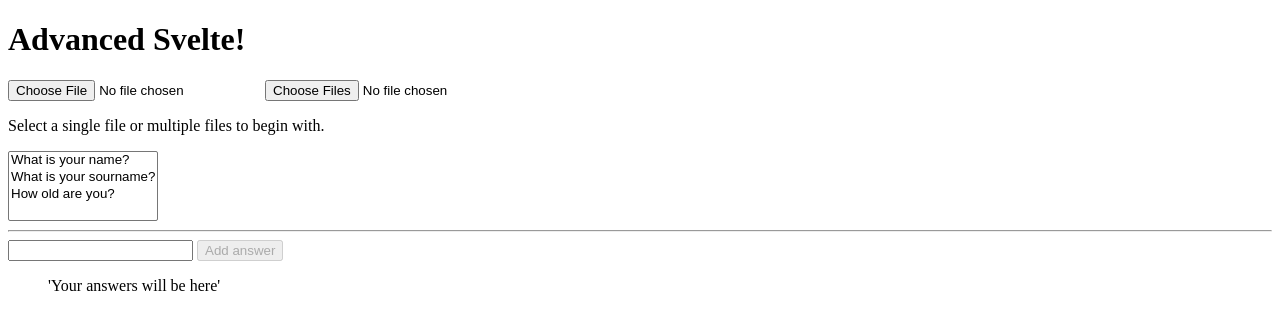
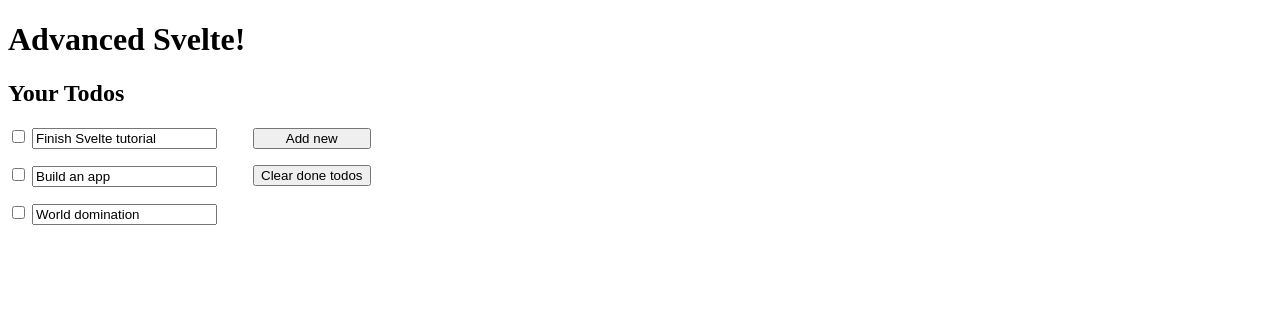
Before and after one commit to Waldemar-00/SVELTE-advanced-, a SvelteKit app: page / in a window 1280 px wide. Shown: the top 330 px of the page. Built offline with nearby package versions, Linux system fonts and the light colour scheme.

Commit message:
Todos app on Svelte.

```diff
--- /dev/null
+++ b/src/components/Todos.svelte
@@ -0,0 +1,45 @@
+<script>
+	// @ts-nocheck
+
+	let todos = [
+		{ done: false, text: 'Finish Svelte tutorial' },
+		{ done: false, text: 'Build an app' },
+		{ done: false, text: 'World domination' }
+	];
+	function addTodoHandler() {
+		todos = [...todos, { done: false, tetx: '' }];
+	}
+	function clearDoneTodosHandler() {
+		todos = todos.filter((t) => !t.done);
+	}
+</script>
+
+<h2>Your Todos</h2>
+<section>
+	{#each todos as todo, index (index)}
+		<div>
+			<input type="checkbox" bind:checked={todo.done} />
+			<input type="text" bind:value={todo.text} placeholder="What needs to be done?" />
+		</div>
+	{:else}
+		<p>Your not have any todo!</p>
+	{/each}
+</section>
+<div class="btnBlock">
+	<button on:click={addTodoHandler}>Add new</button>
+	<button on:click={clearDoneTodosHandler}>Clear done todos</button>
+</div>
+
+<style>
+	section {
+		display: inline-flex;
+		flex-direction: column;
+		gap: 1rem;
+	}
+	.btnBlock {
+		display: inline-flex;
+		flex-direction: column;
+		gap: 1rem;
+		margin-left: 2rem;
+	}
+</style>
--- a/src/routes/+page.svelte
+++ b/src/routes/+page.svelte
@@ -8,8 +8,9 @@
 	// import IfStatement from '../components/IfStatement.svelte';
 	// import EachStatement from '../components/EachStatement.svelte';
 	// import Calculator from '../components/Calculator.svelte';
-	import FileUploader from '../components/FileUpload.svelte';
-	import Select from '../components/Select.svelte';
+	// import FileUploader from '../components/FileUpload.svelte';
+	// import Select from '../components/Select.svelte';
+	import Todos from '../components/Todos.svelte';
 	// import { counter } from '$lib/index';
 	// import { object } from '$lib/index';
 	// let persons = [
@@ -40,5 +41,6 @@
 	}}
 />
 <Calculator /> -->
-<FileUploader />
-<Select />
+<!-- <FileUploader />
+<Select /> -->
+<Todos />
```
